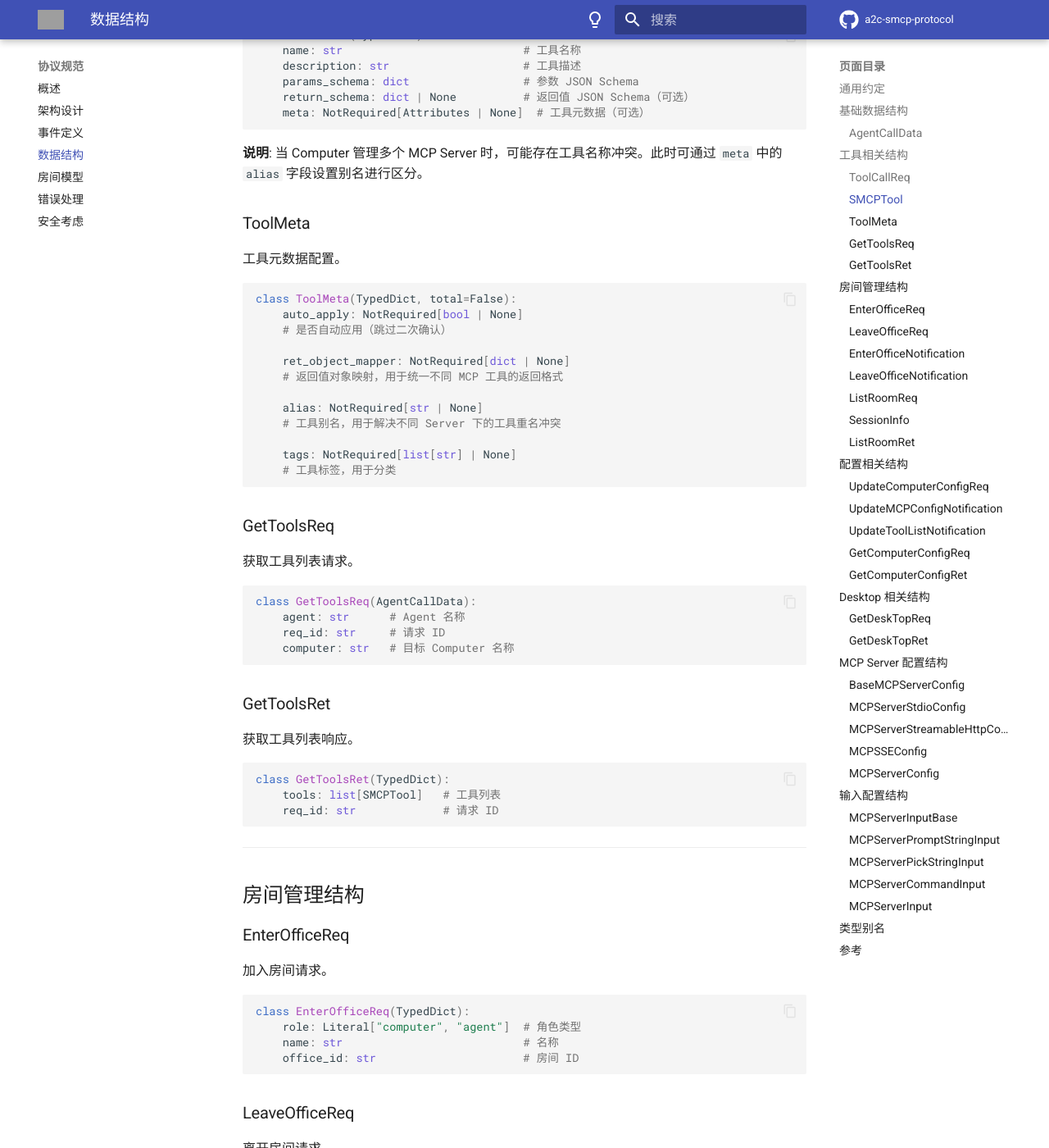
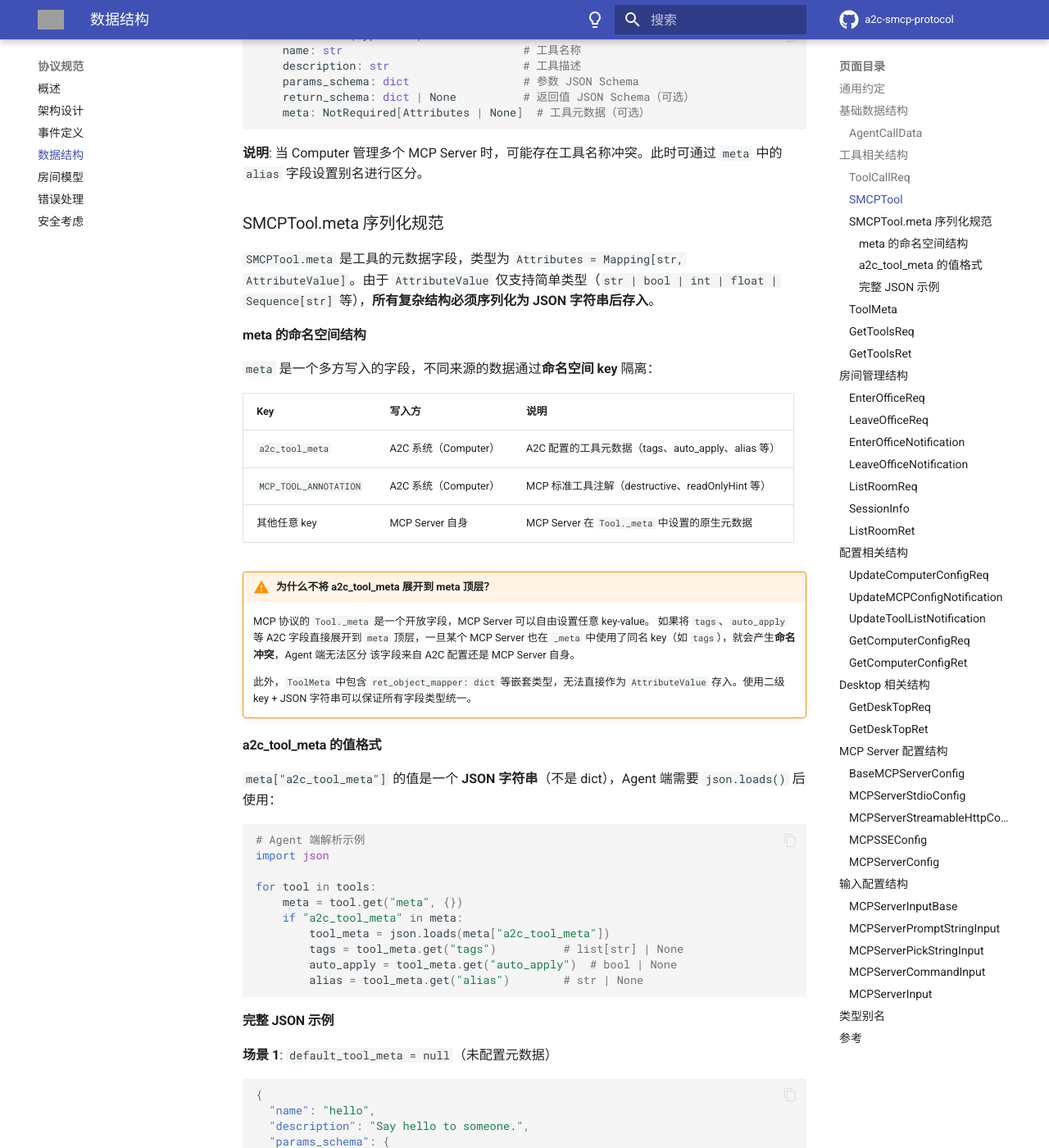
Before and after one commit to A2C-SMCP/a2c-smcp-protocol, an MkDocs documentation site: the page built from docs/specification/data-structures.md, in a window 1280 px wide and 1400 px high, scrolled down 1253 px. Shown: the whole window at 82% size. Built offline with MkDocs 1.6.1 and Material for MkDocs 9.7.7, drawn with Linux system fonts in a browser that asks for light colours; comment, search, counter and statistics services are not loaded; the version menu is left out; some of the changed text lies outside the part shown; grey boxes are pictures that could not be loaded.

Commit message:
Add GitHub Pages deployment and SMCPTool.meta serialization spec
- Add GitHub Actions workflow for auto-deploying docs to GitHub Pages
- Add deploy-github and deploy-all invoke tasks
- Document SMCPTool.meta namespace structure and serialization rules
- Add cross-reference tip in events.md for meta parsing
- Update CLAUDE.md, README.md and pyproject.toml with dual-platform docs

Co-Authored-By: Claude Opus 4.6 <noreply@anthropic.com>

````diff
--- a/docs/specification/data-structures.md
+++ b/docs/specification/data-structures.md
@@ -56,9 +56,105 @@ class SMCPTool(TypedDict):
 
 **说明**: 当 Computer 管理多个 MCP Server 时，可能存在工具名称冲突。此时可通过 `meta` 中的 `alias` 字段设置别名进行区分。
 
+### SMCPTool.meta 序列化规范 { #smcptoolmeta-序列化规范 }
+
+`SMCPTool.meta` 是工具的元数据字段，类型为 `Attributes = Mapping[str, AttributeValue]`。由于 `AttributeValue` 仅支持简单类型（`str | bool | int | float | Sequence[str]` 等），**所有复杂结构必须序列化为 JSON 字符串后存入**。
+
+#### meta 的命名空间结构
+
+`meta` 是一个多方写入的字段，不同来源的数据通过**命名空间 key** 隔离：
+
+| Key | 写入方 | 说明 |
+|-----|-------|------|
+| `a2c_tool_meta` | A2C 系统（Computer） | A2C 配置的工具元数据（tags、auto_apply、alias 等） |
+| `MCP_TOOL_ANNOTATION` | A2C 系统（Computer） | MCP 标准工具注解（destructive、readOnlyHint 等） |
+| 其他任意 key | MCP Server 自身 | MCP Server 在 `Tool._meta` 中设置的原生元数据 |
+
+!!! warning "为什么不将 a2c_tool_meta 展开到 meta 顶层？"
+
+    MCP 协议的 `Tool._meta` 是一个开放字段，MCP Server 可以自由设置任意 key-value。
+    如果将 `tags`、`auto_apply` 等 A2C 字段直接展开到 `meta` 顶层，一旦某个 MCP Server
+    也在 `_meta` 中使用了同名 key（如 `tags`），就会产生**命名冲突**，Agent 端无法区分
+    该字段来自 A2C 配置还是 MCP Server 自身。
+
+    此外，`ToolMeta` 中包含 `ret_object_mapper: dict` 等嵌套类型，无法直接作为
+    `AttributeValue` 存入。使用二级 key + JSON 字符串可以保证所有字段类型统一。
+
+#### a2c_tool_meta 的值格式
+
+`meta["a2c_tool_meta"]` 的值是一个 **JSON 字符串**（不是 dict），Agent 端需要 `json.loads()` 后使用：
+
+```python
+# Agent 端解析示例
+import json
+
+for tool in tools:
+    meta = tool.get("meta", {})
+    if "a2c_tool_meta" in meta:
+        tool_meta = json.loads(meta["a2c_tool_meta"])
+        tags = tool_meta.get("tags")          # list[str] | None
+        auto_apply = tool_meta.get("auto_apply")  # bool | None
+        alias = tool_meta.get("alias")        # str | None
+```
+
+#### 完整 JSON 示例
+
+**场景 1**: `default_tool_meta = null`（未配置元数据）
+
+```json
+{
+  "name": "hello",
+  "description": "Say hello to someone.",
+  "params_schema": {
+    "properties": {
+      "name": { "default": "World", "title": "Name", "type": "string" }
+    },
+    "title": "helloArguments",
+    "type": "object"
+  },
+  "return_schema": {
+    "properties": {
+      "result": { "title": "Result", "type": "string" }
+    },
+    "required": ["result"],
+    "title": "helloOutput",
+    "type": "object"
+  },
+  "meta": {}
+}
+```
+
+**场景 2**: `default_tool_meta = {"tags": ["browser"], "auto_apply": true}`
+
+```json
+{
+  "name": "browser_navigate",
+  "description": "Navigate to a URL.",
+  "params_schema": { "..." : "..." },
+  "return_schema": { "..." : "..." },
+  "meta": {
+    "a2c_tool_meta": "{\"auto_apply\": true, \"alias\": null, \"tags\": [\"browser\"], \"ret_object_mapper\": null}"
+  }
+}
+```
+
+!!! note "注意 a2c_tool_meta 的值类型"
+
+    `a2c_tool_meta` 的值是 **JSON 字符串**，不是嵌套对象。
+    对其执行 `json.loads()` 后得到如下 dict：
+
+    ```json
+    {
+      "auto_apply": true,
+      "alias": null,
+      "tags": ["browser"],
+      "ret_object_mapper": null
+    }
+    ```
+
 ### ToolMeta
 
-工具元数据配置。
+工具元数据配置。此结构定义了 `a2c_tool_meta` JSON 字符串解析后的字段。
 
 ```python
 class ToolMeta(TypedDict, total=False):
--- a/pyproject.toml
+++ b/pyproject.toml
@@ -24,6 +24,7 @@ classifiers = [
 [project.urls]
 Homepage = "https://github.com/A2C-SMCP/a2c-smcp-protocol"
 Documentation = "https://doc.turingfocus.cn/a2c-smcp/"
+"Documentation (GitHub)" = "https://a2c-smcp.github.io/a2c-smcp-protocol/"
 Repository = "https://github.com/A2C-SMCP/a2c-smcp-protocol"
 
 [project.optional-dependencies]
````
Also changed, not shown: CLAUDE.md (+11 -2 lines), README.md (+30 -4 lines), docs/specification/events.md (+5 -0 lines), scripts/docs/tasks.py (+91 -1 lines), 1 other file.
